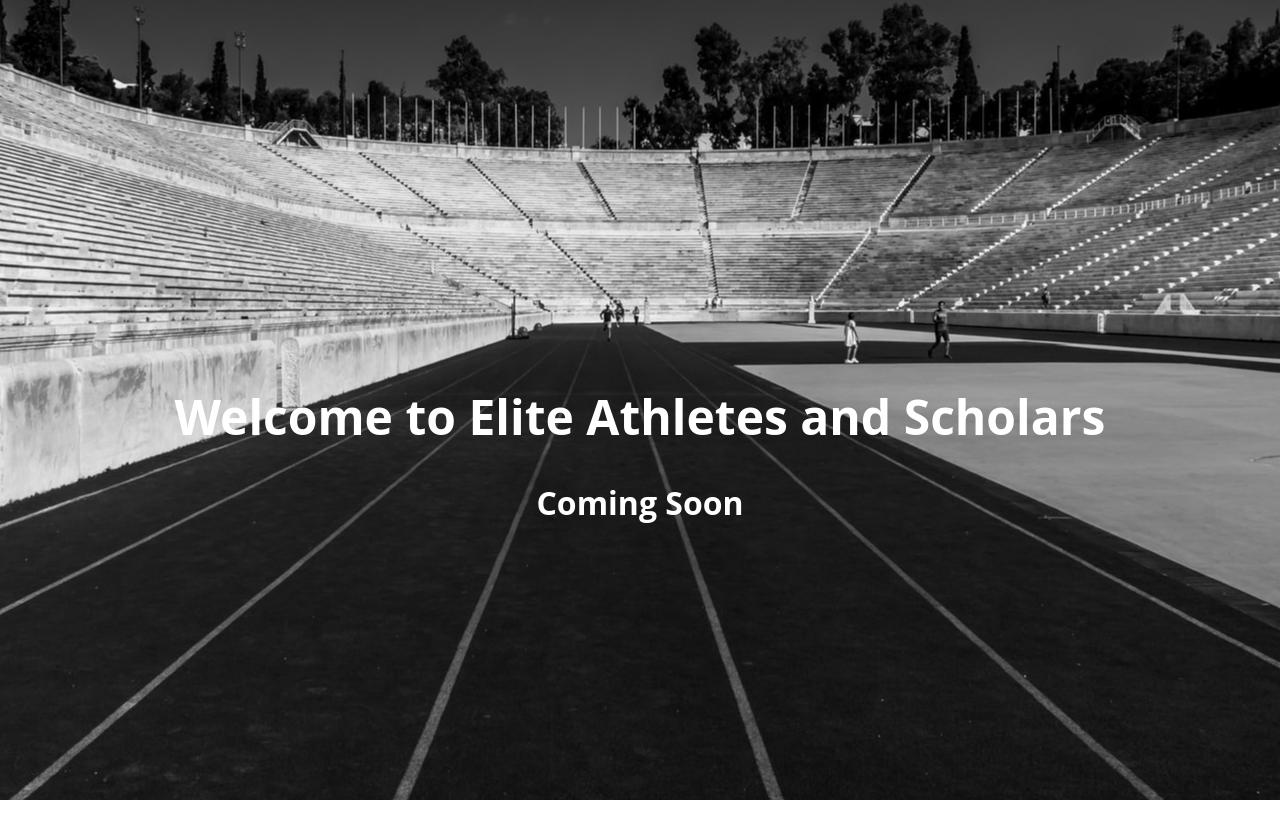
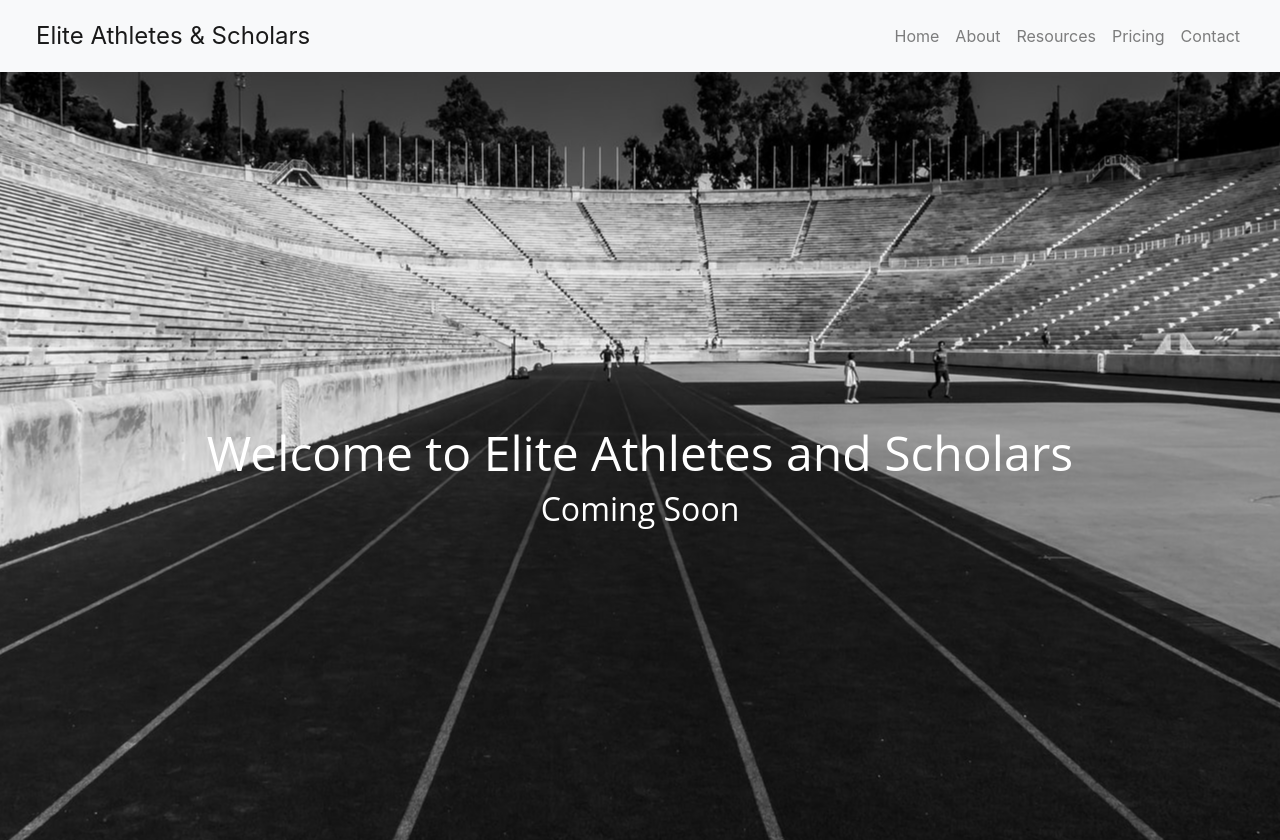
Before and after one commit to Bearpaw11/Elite_Athletes_And_Scholars, a React (Create React App) app: page / in a window 1280 px wide. Before the commit the page ends 800 px from the top, so only its background shows below. Built offline with nearby package versions, Linux system fonts and the light colour scheme.

Commit message:
added Navbar

```diff
--- a/package.json
+++ b/package.json
@@ -6,7 +6,9 @@
     "@testing-library/jest-dom": "^4.2.4",
     "@testing-library/react": "^9.5.0",
     "@testing-library/user-event": "^7.2.1",
+    "bootstrap": "^4.5.0",
     "react": "^16.13.1",
+    "react-bootstrap": "^1.0.1",
     "react-dom": "^16.13.1",
     "react-scripts": "3.4.1"
   },
--- a/src/App.css
+++ b/src/App.css
@@ -1,38 +1,9 @@
-/* .App {
-  text-align: center;
+.name {
+  font-size: 150% !important;
+  padding-left: 20px;
+  font-style: 'Open Sans'
 }
 
-.App-logo {
-  height: 40vmin;
-  pointer-events: none;
+.navbar {
+  padding-right: 20px;
 }
-
-@media (prefers-reduced-motion: no-preference) {
-  .App-logo {
-    animation: App-logo-spin infinite 20s linear;
-  }
-}
-
-.App-header {
-  background-color: #282c34;
-  min-height: 100vh;
-  display: flex;
-  flex-direction: column;
-  align-items: center;
-  justify-content: center;
-  font-size: calc(10px + 2vmin);
-  color: white;
-}
-
-.App-link {
-  color: #61dafb;
-}
-
-@keyframes App-logo-spin {
-  from {
-    transform: rotate(0deg);
-  }
-  to {
-    transform: rotate(360deg);
-  }
-} */
--- a/src/App.js
+++ b/src/App.js
@@ -1,11 +1,13 @@
 import React from 'react';
 import './App.css';
-import Landing from './Landing/Landing'
-
+import Landing from './Components/Landing/Landing'
+import Navmenu from './Components/Navbar/Navbar'
+import './App.css'
 
 function App() {
   return (
     <div>
+        <Navmenu />
         <Landing />
     </div>
   );
--- a/src/Landing/Landing.js
+++ b/src/Components/Landing/Landing.js
@@ -1,5 +1,5 @@
 import React from "react"
-import LandingBr from "../images/landingBR.jpeg"
+import LandingBr from "../../images/landingBR.jpeg"
 
 const landing = () => {
     const style = {
--- /dev/null
+++ b/src/Components/Navbar/Navbar.js
@@ -0,0 +1,24 @@
+import React from 'react'
+import {Navbar, Nav,} from 'react-bootstrap'
+import 'bootstrap/dist/css/bootstrap.min.css'
+
+function Navmenu() {
+    return (
+<div>
+<Navbar className="navborder" bg="light" expand="lg">
+  <Navbar.Brand  className="name" href="#home">Elite Athletes & Scholars</Navbar.Brand>
+  <Navbar.Toggle aria-controls="basic-navbar-nav" />
+  <Navbar.Collapse id="basic-navbar-nav">
+  <Nav className="ml-auto navbar">
+    <Nav.Link href="/">Home</Nav.Link>
+    <Nav.Link href="/About">About</Nav.Link>
+    <Nav.Link href="/About">Resources</Nav.Link>
+    <Nav.Link href="/About">Pricing</Nav.Link>
+    <Nav.Link href="/contact">Contact</Nav.Link>
+    </Nav>
+  </Navbar.Collapse>
+</Navbar>
+</div>
+    )}
+
+export default Navmenu
```
Also changed, not shown: public/manifest.json, 1 other file (tests, documents, lock files or other folders).
